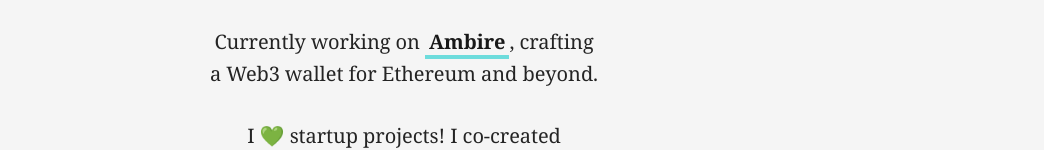
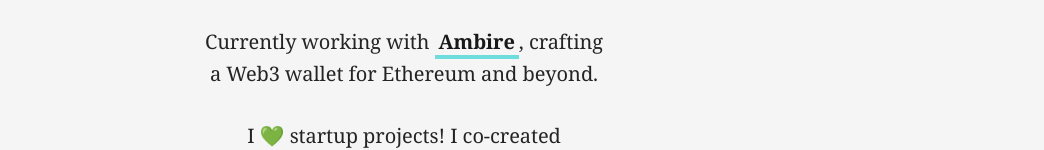
Before and after one commit to superKalo/superkalo-website, a website: page index.html in a window 1280 px wide. Shown: the part 369-519 px from the top of the page, without its empty margins (236-1280 px from the left). Drawn offline with Linux system fonts and the light colour scheme.

Commit message:
Change: on vs with

```diff
--- a/index.html
+++ b/index.html
@@ -87,7 +87,7 @@
         </p>
 
         <p>
-            Currently working on <a href="https://ambire.com" target="_blank"><strong>Ambire</strong></a>, crafting<br />
+            Currently working with <a href="https://ambire.com" target="_blank"><strong>Ambire</strong></a>, crafting<br />
             a Web3 wallet for Ethereum and beyond.
         </p>
 
```
